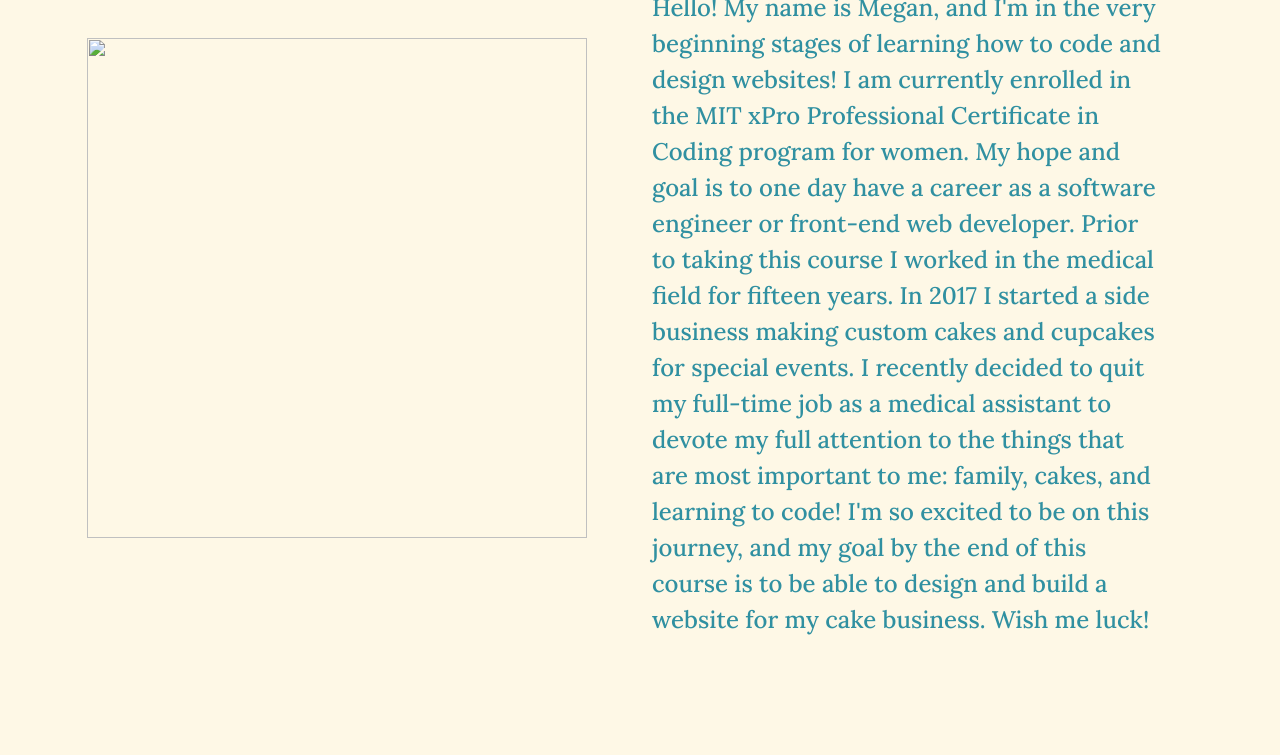
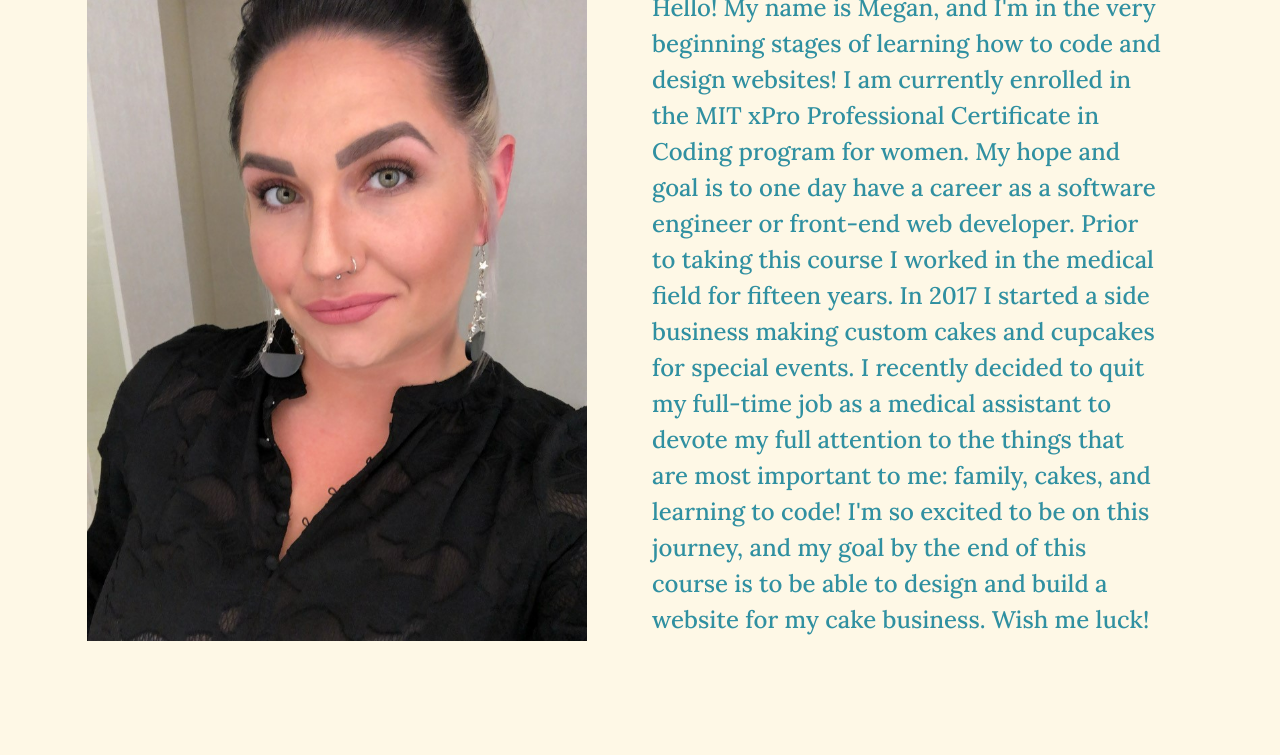
Before and after one commit to meganmcgee/Portfolio-Project, a plain HTML site: page bio.html in a window 1280 px wide. Shown: the part 366-1121 px from the top of the page. Drawn offline with nearby package versions, Linux system fonts and the light colour scheme.

Commit message:
Update bio.html

```diff
--- a/bio.html
+++ b/bio.html
@@ -50,7 +50,7 @@
     <div class="container">
       <div class="row align-items-center justify-content-between">
         <div class="col-md">
-          <img src="./Images/MeganSelfie2.jpg" class="img-fluid" alt="" width="500" height="700"></img>
+          <img src="MeganSelfie2.jpg" class="img-fluid" alt="" width="500" height="700"></img>
         </div>
         <div class ="col-md p-5">
           <div class ="Bio">
```
